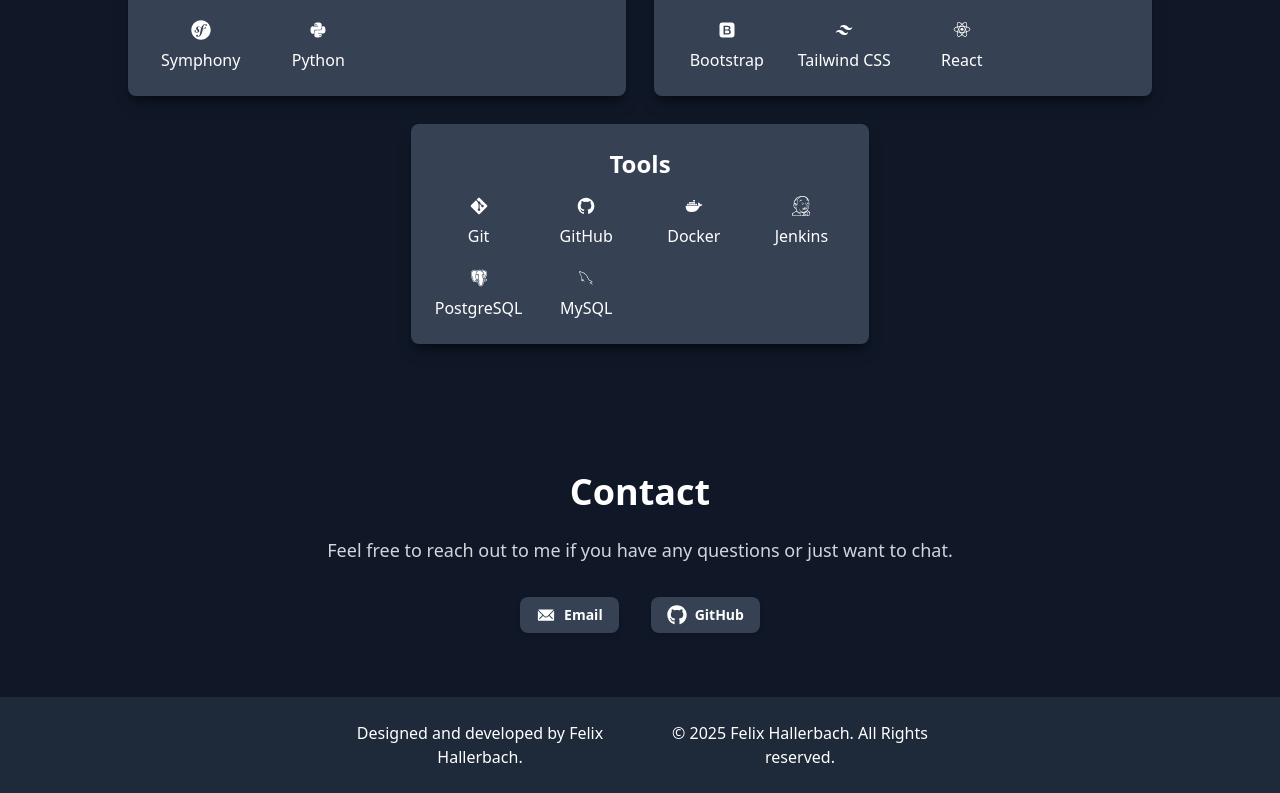
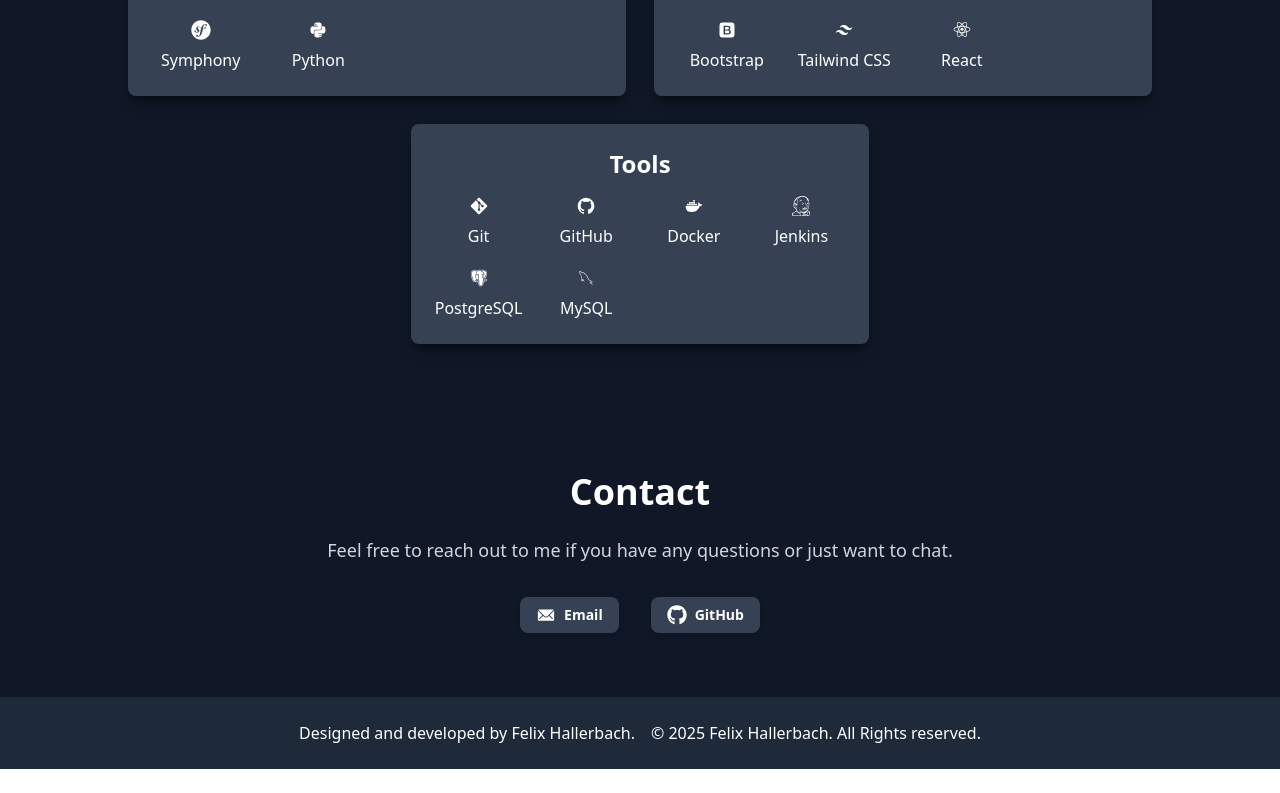
Before and after one commit to Flix-29/Portfolio, a React (Vite) app: page / in a window 1280 px wide. Shown: the part 2429-3222 px from the top of the page. After the commit the page ends 3198 px from the top, so only its background shows below. Built offline with nearby package versions, Linux system fonts and the light colour scheme.

Commit message:
refactor

```diff
--- a/src/components/Footer.tsx
+++ b/src/components/Footer.tsx
@@ -1,6 +1,6 @@
 export default function Footer() {
     return (
-        <footer className="bg-gray-800 text-white py-6 text-center grid grid-cols-4">
+        <footer className="bg-gray-800 text-white py-6 text-center flex justify-center items-center gap-4">
             <div className="col-span-1 col-start-2">
                 Designed and developed by Felix Hallerbach.
             </div>
```
